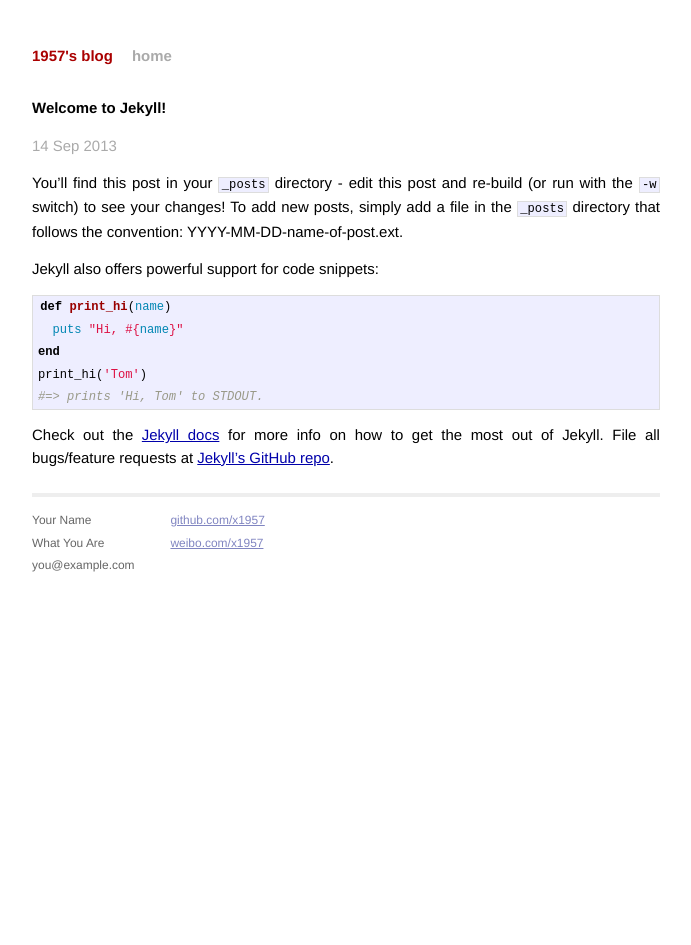
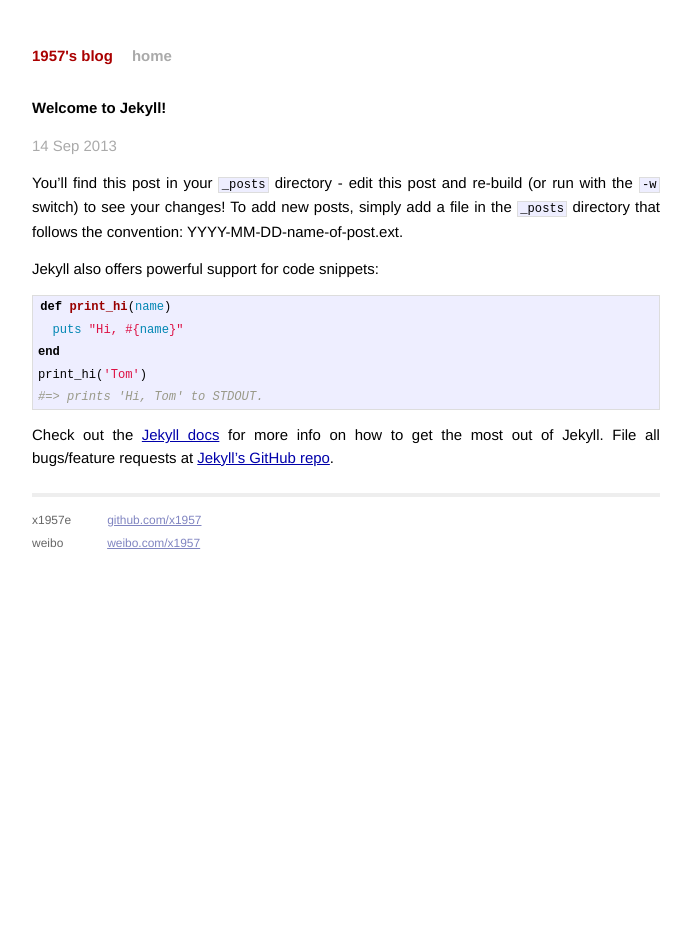
Before and after one commit to x1957/x1957.github.com, a Jekyll site: the page built from _posts/2013-09-14-welcome-to-jekyll.markdown, in a window 1280 px wide. Shown: the whole page, without its empty margins (294-985 px from the left). Built offline with Jekyll 4.4.1, drawn with Linux system fonts in a browser that asks for light colours; Markdown is read by kramdown in place of the engine named in the settings.

Commit message:
change sth in template

```diff
--- a/_layouts/default.html
+++ b/_layouts/default.html
@@ -26,10 +26,9 @@
           <div class="footer">
             <div class="contact">
               <p>
-                Your Name<br />
-                What You Are<br />
-                you@example.com
-              </p>
+                x1957e<br />
+                weibo<br />
+                </p>
             </div>
             <div class="contact">
               <p>
--- a/index.html
+++ b/index.html
@@ -1,6 +1,6 @@
 ---
 layout: default
-title: Your New Jekyll Site
+title: 1957's blog
 ---
 
 <div id="home">
```
